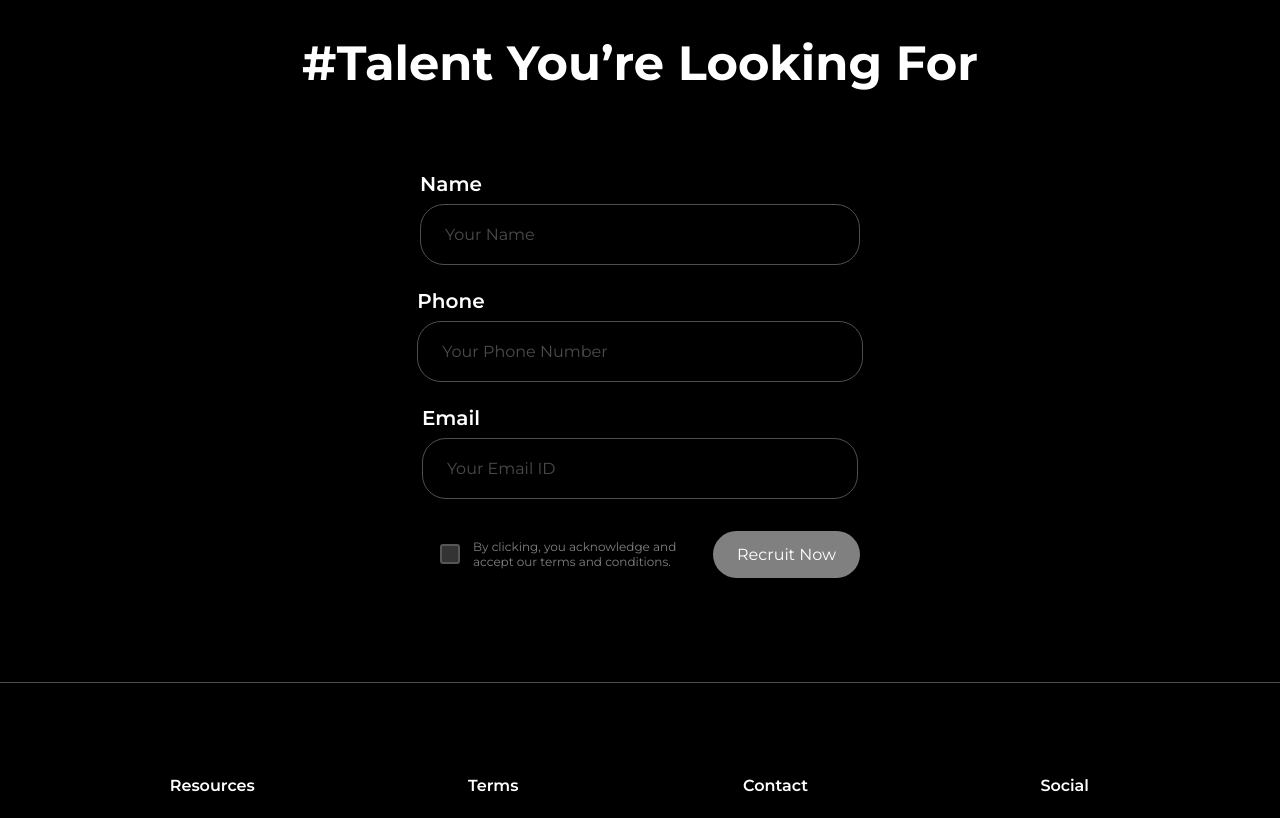
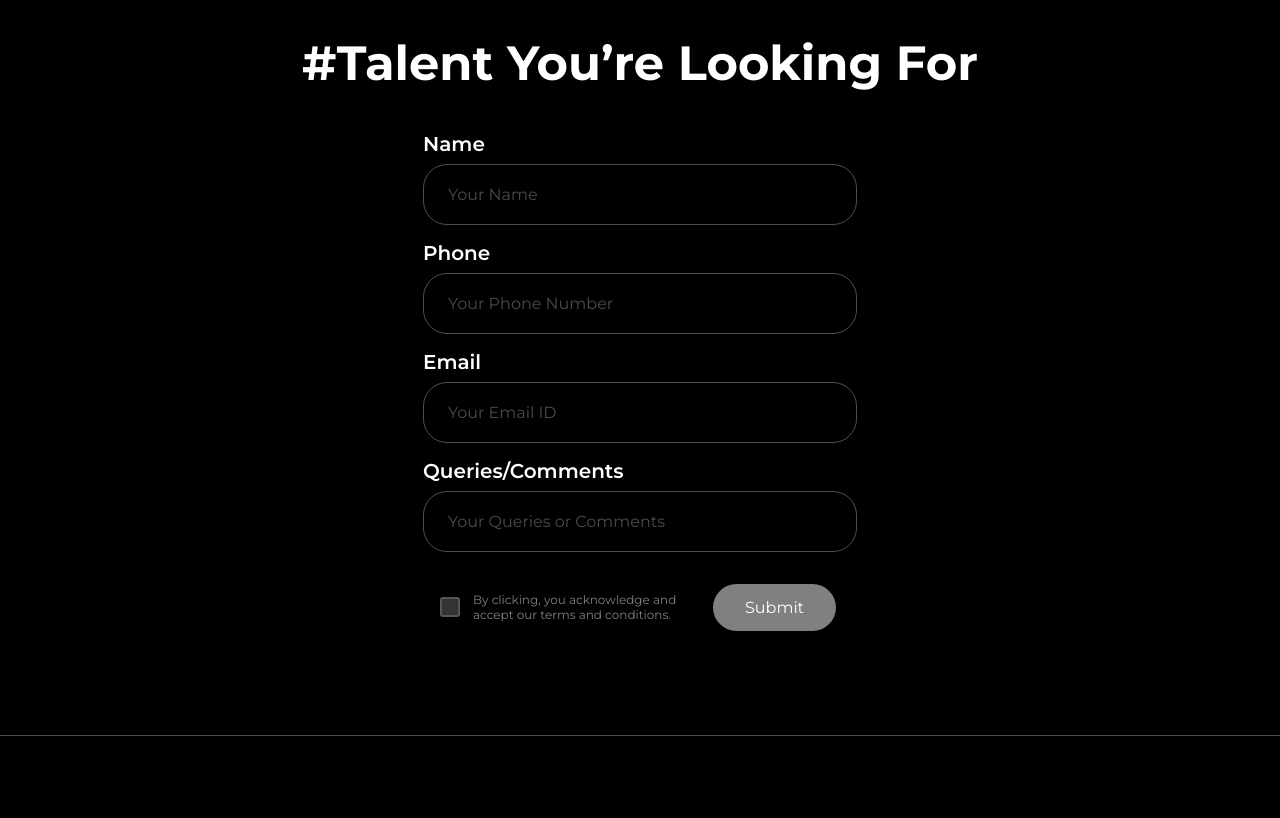
Before and after one commit to kungfupanda420/ccd-website-hosting, a React (Create React App) app: page / in a window 1280 px wide. Shown: the part 5600-6418 px from the top of the page. Built offline with nearby package versions, Linux system fonts and the light colour scheme; no server answers.

Commit message:
refining

```diff
--- a/src/components/Form.js
+++ b/src/components/Form.js
@@ -5,11 +5,13 @@ const Form = () => {
   const [name, setName] = useState("");
   const [phone, setPhone] = useState("");
   const [email, setEmail] = useState("");
+  const [queriesComments, setQueriesComments] = useState("");
   const [isCheckboxChecked, setIsCheckboxChecked] = useState(false);
   const [isSubmitting, setIsSubmitting] = useState(false);
   const [nameError, setNameError] = useState(false);
   const [phoneError, setPhoneError] = useState(false);
   const [emailError, setEmailError] = useState(false);
+  const [queriesCommentsError, setQueriesCommentsError] = useState(false);
   const [serverMessage, setServerMessage] = useState("");
   const formRef = useRef(null);
 
@@ -24,8 +26,9 @@ const Form = () => {
     const isNameValid = validateName();
     const isPhoneValid = validatePhone();
     const isEmailValid = validateEmail();
+    const isQueriesCommentsValid = validateQueriesComments();
 
-    if (!isNameValid || !isPhoneValid || !isEmailValid) {
+    if (!isNameValid || !isPhoneValid || !isEmailValid || !isQueriesCommentsValid) {
       return;
     }
 
@@ -35,6 +38,7 @@ const Form = () => {
       name: name,
       phone: phone,
       email: email,
+      queriesComments: queriesComments,
     };
 
     try {
@@ -51,6 +55,7 @@ const Form = () => {
       setName("");
       setPhone("");
       setEmail("");
+      setQueriesComments("");
       formRef.current.reset();
       setServerMessage(data); // Update the server message state with the response
     } catch (error) {
@@ -84,6 +89,12 @@ const Form = () => {
     const regex = /^\S+@\S+\.\S+$/;
     const isValid = regex.test(email);
     setEmailError(!isValid);
+    return isValid;
+  };
+
+  const validateQueriesComments = () => {
+    const isValid = queriesComments.trim() !== "";
+    setQueriesCommentsError(!isValid);
     return isValid;
   };
 
@@ -135,6 +146,19 @@ const Form = () => {
             />
             {emailError && <span className="errorText">Invalid email</span>}
           </div>
+          <div className={`inputContainer ${queriesCommentsError ? "error" : ""}`}>
+            <label htmlFor="queriesComments">Queries/Comments</label>
+            <input
+              type="text"
+              id="queriesComments"
+              name="queriesComments"
+              placeholder="Your Queries or Comments"
+              value={queriesComments}
+              onChange={(event) => setQueriesComments(event.target.value)}
+              onBlur={validateQueriesComments}
+            />
+            {queriesCommentsError && <span className="errorText">Cannot be empty</span>}
+          </div>
           <div className="formSubmitContainer">
             <div className="checkboxContainer">
               <input
@@ -158,7 +182,7 @@ const Form = () => {
                   Submitting
                 </>
               ) : (
-                "Recruit Now"
+                " Submit "
               )}
             </button>
           </div>
--- a/src/components/StudentNavbar.js
+++ b/src/components/StudentNavbar.js
@@ -9,7 +9,7 @@ function StudentNavbar() {
             <NavLink to='internships'>Internship</NavLink>
             <NavLink to='placements'>Placements</NavLink>
             <NavLink>Internship Opportunity</NavLink>
-            <NavLink>Carrer Development Program</NavLink>
+            <NavLink>Career Development Program</NavLink>
         </ul>
        </div>
 
--- a/src/css/Form.css
+++ b/src/css/Form.css
@@ -24,7 +24,7 @@
     font-size: 3rem;
     font-weight: 700;
     width: fit-content;
-    margin-bottom: 2rem;
+    margin-bottom: 0rem;
   }
 
   .form {
@@ -37,12 +37,14 @@
   .inputContainer {
     position: relative;
     margin-bottom: 1rem;
-    margin-top: 0.5rem;
+    margin-top: 0rem;
+    width:75%;
   }
 
   .inputContainer label {
     font-family: 'Montserrat', sans-serif;
     font-size: 1.25rem;
+    width: fit-content;
     font-weight: 600;
   }
 
@@ -84,7 +86,7 @@
   }
 
   button[type="submit"] {
-    padding: 0.85rem 1.5rem;
+    padding: 0.85rem 2rem;
     background-color: gray;
     color: white;
     border: none;
--- a/src/css/OurTeam.css
+++ b/src/css/OurTeam.css
@@ -114,6 +114,7 @@
 }
 .studentDetail {
   text-align: center;
+  padding: 1rem;
 }
 /*
 .studentsDiv::-webkit-scrollbar {
```
